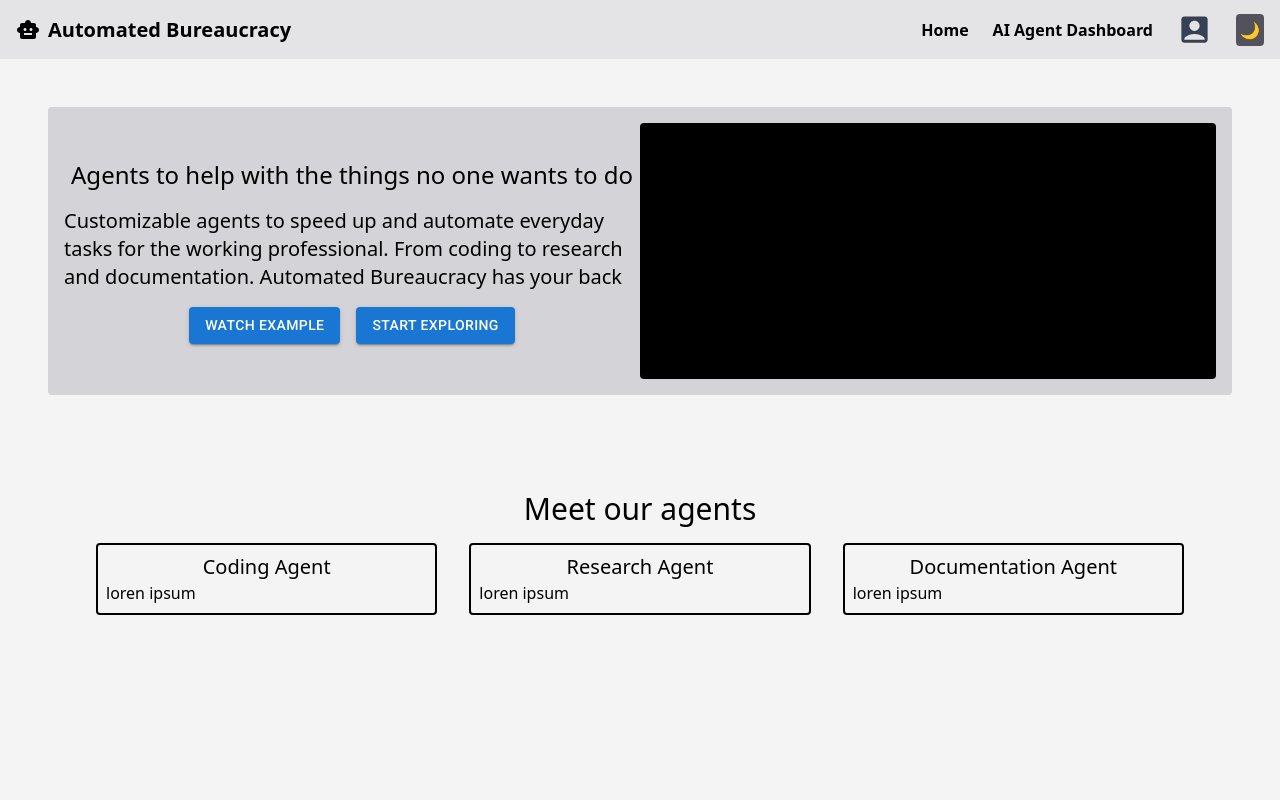
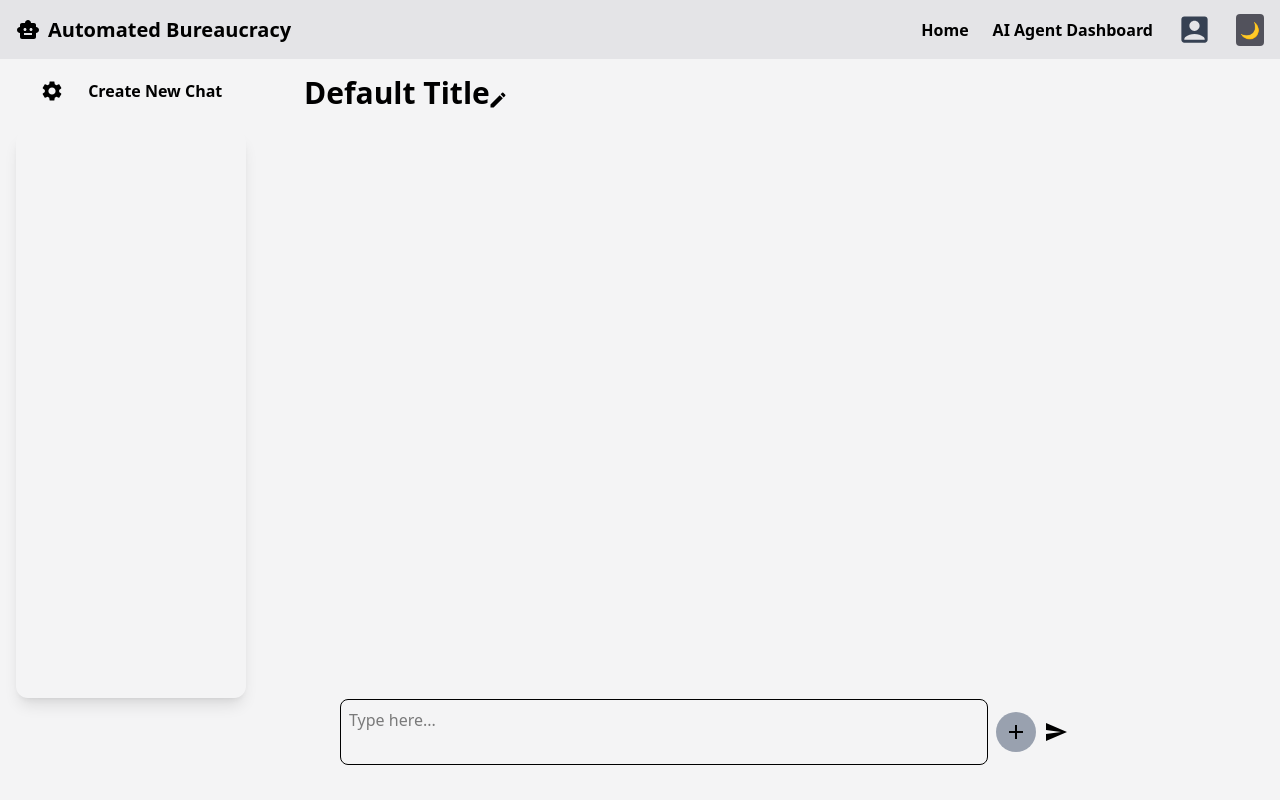
Before and after one commit to Automated-Bureaucracy-Kickoff/Automated-Bureaucracy, a React (Vite) app in the folder frontend/: page / in a window 1280 px wide. Shown: the top 804 px of the page. Built offline with nearby package versions, Linux system fonts and the light colour scheme.

Commit message:
Hide landing page routing

```diff
--- a/frontend/src/App.jsx
+++ b/frontend/src/App.jsx
@@ -16,8 +16,8 @@ function App() {
                 <Navbar/>
                 <div className="flex w-full h-full">
                     <Routes>
-                        <Route path='/' element={<> <HomePage/> </>}/>
-                        <Route path='/mainPage' element={<> <MainPage/>  </>} />
+                        {/* <Route path='/' element={<> <HomePage/> </>}/> */}
+                        <Route path='/' element={<> <MainPage/>  </>} />
                         <Route path='/testing' element={<> <ChatBot /> </>} />
                     </Routes>
                 </div>
```
